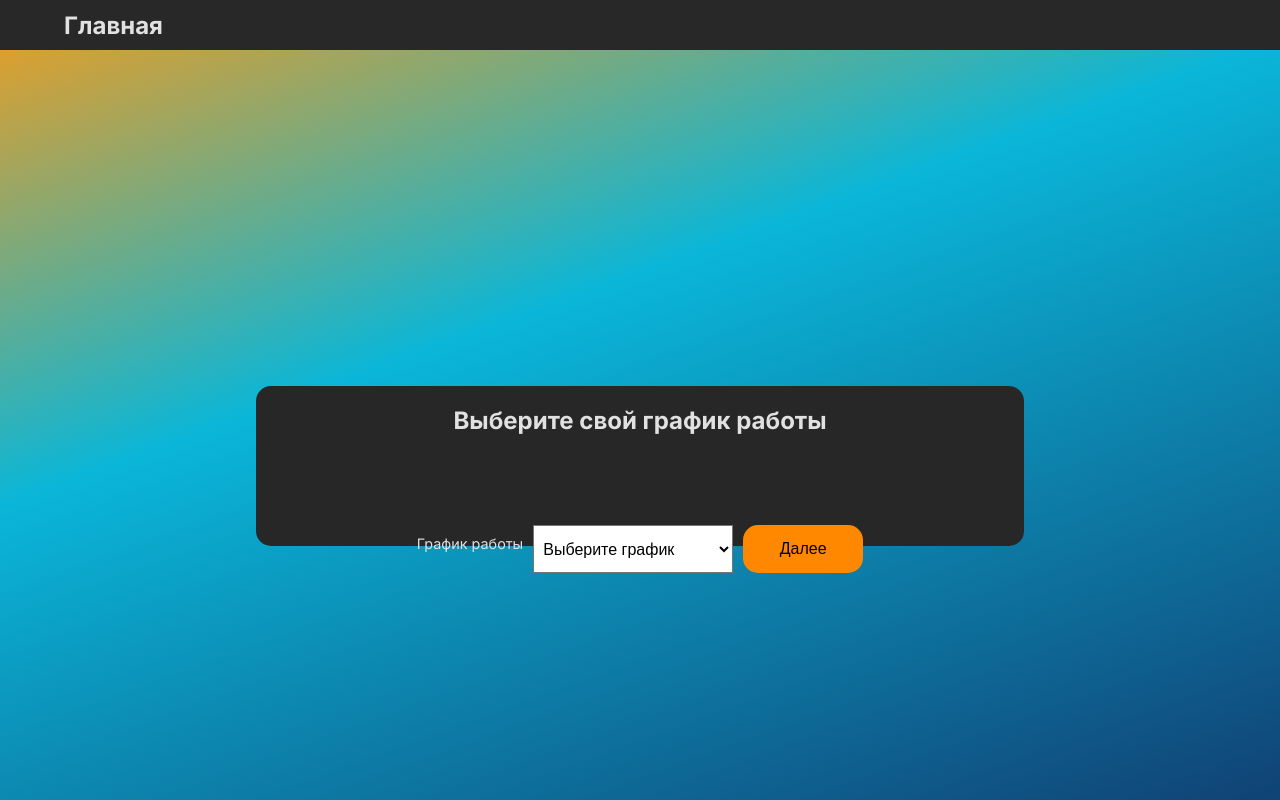
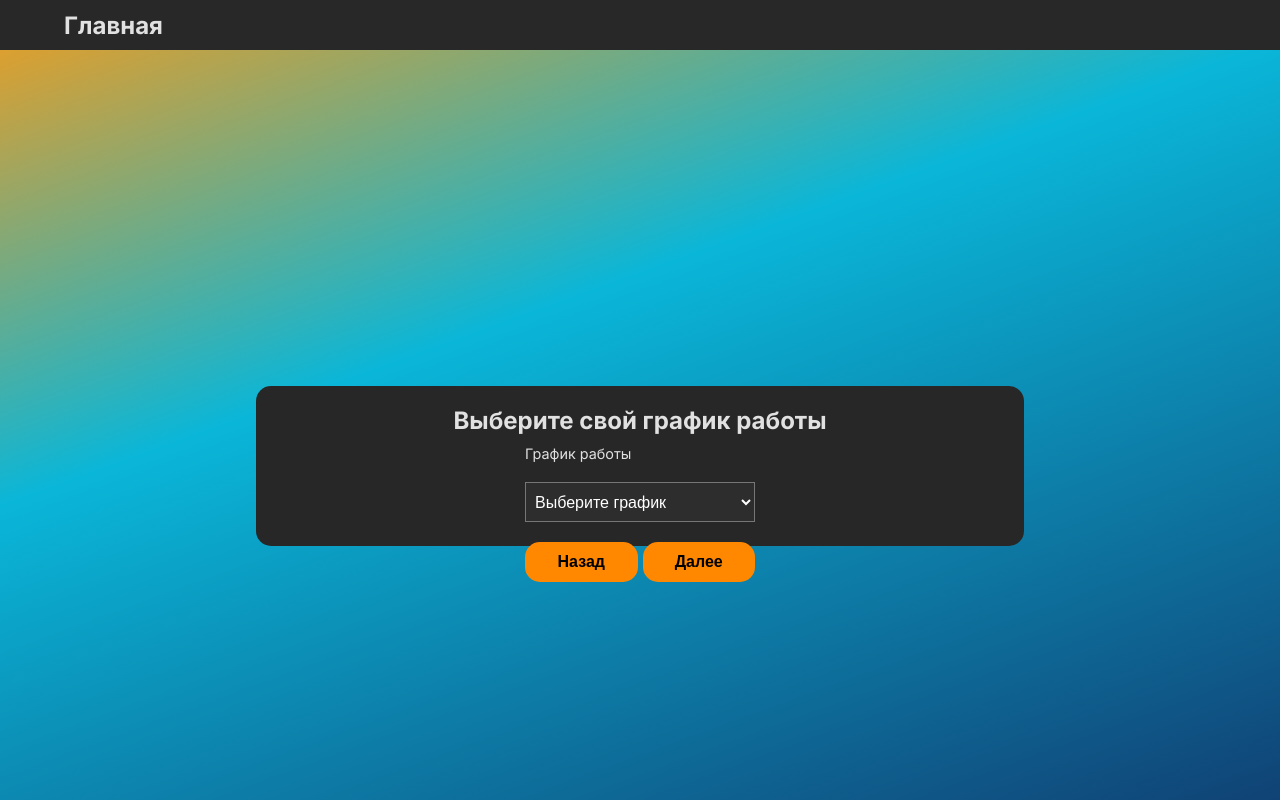
Before and after one commit to PavelScript/salaryCalendarNextJS, a Next.js app: page /steps/third in a window 1280 px wide. Built offline with nearby package versions, Linux system fonts and the light colour scheme.

Commit message:
Added back button to question forms

```diff
--- a/src/app/steps/Questions.module.scss
+++ b/src/app/steps/Questions.module.scss
@@ -20,7 +20,7 @@
         border-radius: 15px;
         display: flex;
         flex-direction: column;
-        margin-bottom: 30vh;
+        margin-bottom: 22vh;
         justify-content: space-between;
 
 
--- a/src/app/steps/fifth/page.tsx
+++ b/src/app/steps/fifth/page.tsx
@@ -9,6 +9,10 @@ import { useSalaryStore } from "@/store/useSalaryStore";
 const StepFive = () => {
   const { setNorthCoefficient, northCoefficient } = useSalaryStore();
   const router = useRouter();
+
+    const goBack = () => {
+    router.push("/steps/fourth");
+  };
 
   const handleSubmit = (data: { salary: string }) => {
     setNorthCoefficient(parseFloat(data.salary));
@@ -39,6 +43,7 @@ const StepFive = () => {
           inputMode="decimal"
           placeholder="   Например: 1.15 или 1"
           onSubmit={handleSubmit}
+          onBack={goBack}
           currentValue={northCoefficient}
         />
       </div>
--- a/src/app/steps/sixth/page.tsx
+++ b/src/app/steps/sixth/page.tsx
@@ -51,7 +51,6 @@ const Sixth = () => {
     router.push("/steps/seventh");
   };
 
-  console.log(dayByMonth)
 
 
   return (
--- a/src/app/steps/third/page.tsx
+++ b/src/app/steps/third/page.tsx
@@ -25,6 +25,11 @@ const StepThree = () => {
     { value: "2days2nights4daysOff", label: "2 дня / 2 ночи / 4 выходных" },
     { value: "1day1nightDayOff", label: "1 день / 1 ночь / выходной" },
   ];
+
+    const goBack = () => {
+    router.push("/steps/second");
+  };
+
 
   const handleSubmit = ({ shiftPatternKey }: { shiftPatternKey: string }) => {
     setShiftPatternKey(shiftPatternKey);
@@ -76,6 +81,7 @@ const StepThree = () => {
           options={shiftOptionsKey}
           onSubmit={handleSubmit}
           defaultValue={shiftPatternKey}
+          onBack={goBack}
         />
       </div>
     </div>
--- a/src/components/Question/QuestionInput/QuestionInput.module.scss
+++ b/src/components/Question/QuestionInput/QuestionInput.module.scss
@@ -7,9 +7,9 @@
     align-items: center;
 
     .errorMessageContainer {
-        margin-top:14px;
+        margin-top: 14px;
         width: 95%;
-        text-align:center;
+        text-align: center;
     }
 
 
@@ -17,11 +17,13 @@
 
         border-radius: 15px;
         padding: 20px;
-        height:35vh;
+        height: 35vh;
         width: 95%;
         display: flex;
         flex-direction: column;
+        justify-content: space-between;
         background-color: rgb(39, 39, 39);
+
 
         .errorMessage {
             margin-top: 10px;
@@ -30,32 +32,41 @@
 
         form {
             display: flex;
+            flex-direction: column;
+
+
             input {
-                    width:200px;
-                    padding-left:5px;
+                margin-top: 10px;
+                width: 100px;
+                padding-left: 5px;
                 font-size: 16px;
-                    margin-top: 85px;
-                    height:3rem;
+                height: 40px;
             }
 
 
             label {
-                margin-top:100px;
-                font-size:0.9rem;
+                font-size: 0.9rem;
 
             }
 
+            .buttons {
+                display: flex;
+                gap: 5px;
+
+
                 button {
                     background-color: rgb(255, 136, 0);
-                align-self: end;
                     border-radius: 15px;
-                width: 120px;
-                height:3rem;
+                    width: 52%;
+                    height: 40px;
                     font-size: 1rem;
-                color:black;
+                    color: black;
+                    margin-top: 10px;
+                    font-weight: 600;
 
                     &:hover {
                         background-color: rgba(255, 136, 0, 0.468);
+                    }
                 }
             }
 
@@ -66,7 +77,7 @@
 
 
     .errorMsgContainer {
-        margin-top:20px;
+        margin-top: 20px;
         border-radius: 15px;
         padding: 20px;
         height: fit-content;
@@ -82,13 +93,13 @@
     .container {
         .inputField {
             width: 60vw;
-            height:20vh;
+            height: 20vh;
             margin-bottom: 10vh;
             align-items: center;
 
 
             form {
-                gap:10px;
+                gap: 10px;
 
             }
 
--- a/src/components/Question/QuestionSelect/QuestionSelect.module.scss
+++ b/src/components/Question/QuestionSelect/QuestionSelect.module.scss
@@ -29,40 +29,47 @@
 
         form {
             display: flex;
+            flex-direction: column;
 
             select {
-                margin-top: 90px;
+                margin-top:10px;
                 padding-left: 5px;
                 font-size: 16px;
-                height: 3rem;
-                width: 200px;
+                height: 40px;
+                width: 100%;
                 border-radius: 7;
-                background-color: white;
-                color: black;
+                background-color: rgb(46, 45, 45);
+                color: rgb(255, 255, 255);
             }
 
             label {
-                margin-top: 100px;
+                margin-top:10px;
                 font-size: 0.9rem;
 
 
             }
 
+            .buttons {
+                display: flex;
+                gap: 5px;
+
+
                 button {
                     background-color: rgb(255, 136, 0);
-                align-self: end;
                     border-radius: 15px;
-                width: 120px;
-                height: 3rem;
+                    width: 52%;
+                    height: 40px;
                     font-size: 1rem;
                     color: black;
+                    margin-top: 10px;
+                    font-weight: 600;
 
                     &:hover {
                         background-color: rgba(255, 136, 0, 0.468);
                     }
                 }
 
-
+            }
 
         }
     }
--- a/src/components/Question/QuestionSelect/QuestionSelect.tsx
+++ b/src/components/Question/QuestionSelect/QuestionSelect.tsx
@@ -11,6 +11,7 @@ type QuestionFormProps = {
   label: string;
   options: { value: string; label: string }[];
   onSubmit: (data: ShiftSelectData) => void;
+   onBack: () => void;
   defaultValue?: string;
 };
 
@@ -19,6 +20,7 @@ const QuestionSelect = ({
   label,
   options,
   onSubmit,
+  onBack,
   defaultValue,
 }: QuestionFormProps) => {
   const {
@@ -58,7 +60,16 @@ const QuestionSelect = ({
             ))}
           </select>
 
-          <button type="submit">Далее</button>
+          <div className={styles.buttons}>
+            <button
+              type="button"
+              onClick={onBack}
+              className={styles.backButton}
+            >
+              Назад
+            </button>
+            <button type="submit">Далее</button>
+          </div>
         </form>
       </div>
       <div className={styles.errorMessageContainer}>
```
Also changed, not shown: src/app/steps/fourth/page.tsx (+15 -1 lines), src/app/steps/second/page.tsx (+7 -1 lines), src/components/Question/QuestionInput/QuestionInput.tsx (+13 -3 lines). Lines whose indentation alone changed are shown as unchanged.
